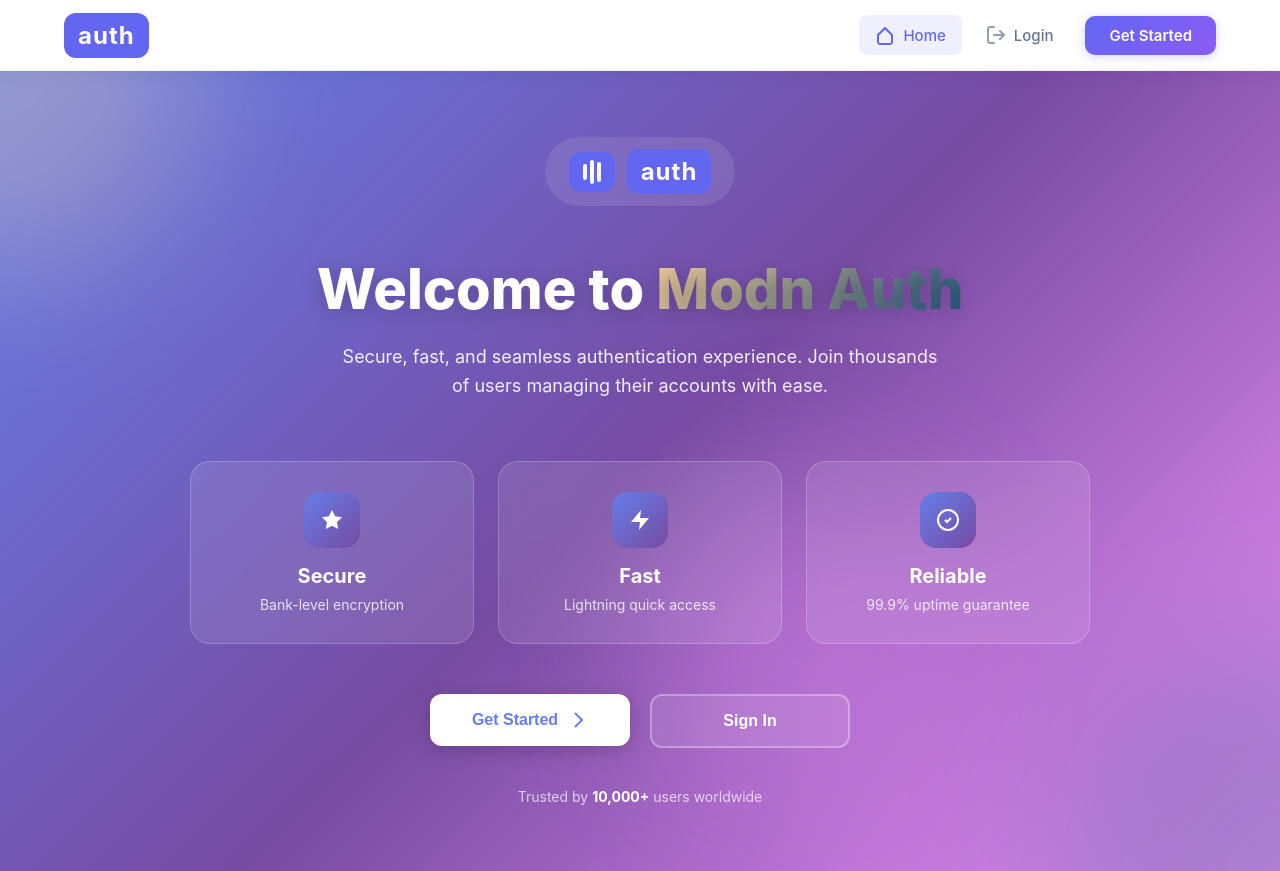
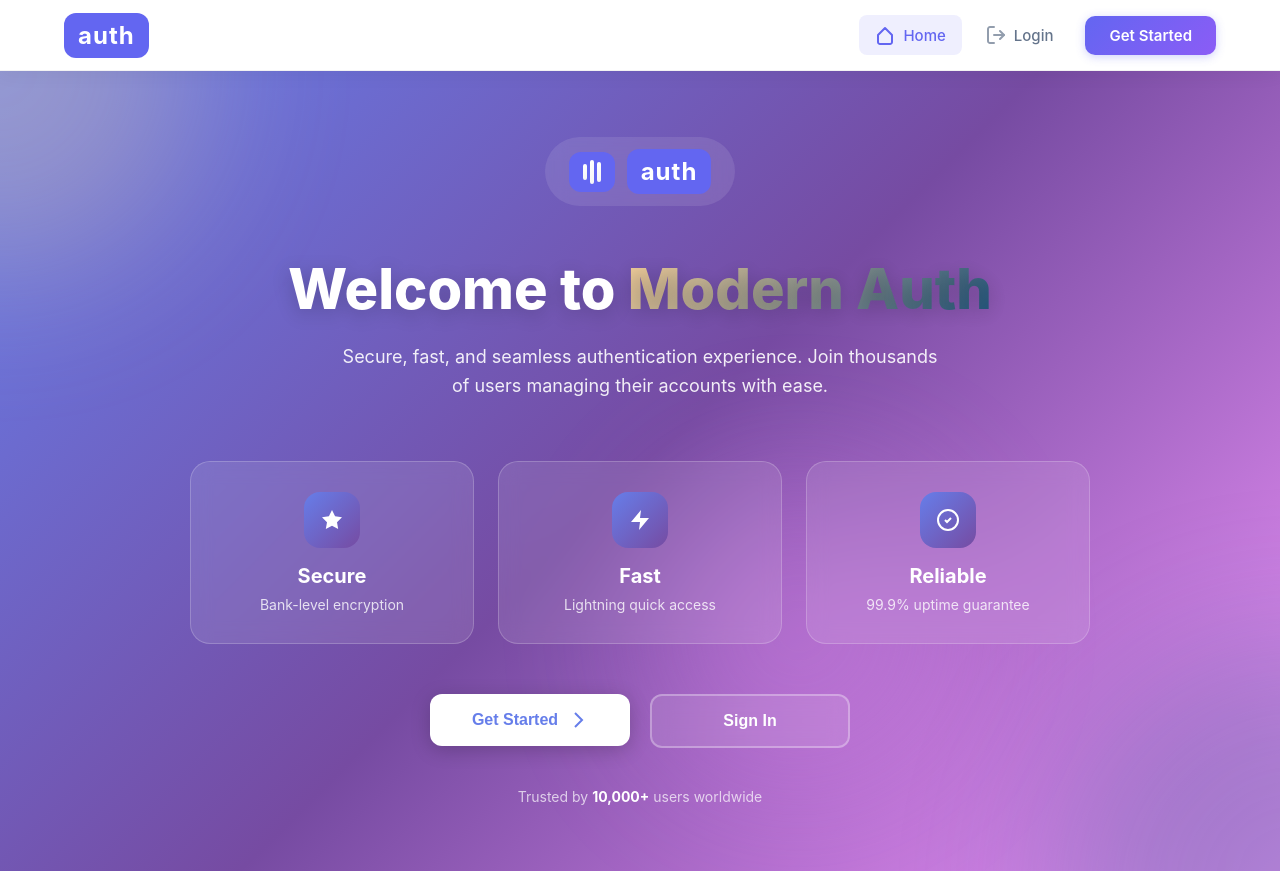
Before and after one commit to Afzaal162/AfzaalMERN1, a React (Create React App) app in the folder client/: page / in a window 1280 px wide. Built offline with nearby package versions, Linux system fonts and the light colour scheme; no server answers.

Commit message:
Update Home.jsx

```diff
--- a/client/src/components/Home.jsx
+++ b/client/src/components/Home.jsx
@@ -47,7 +47,7 @@ const Home = () => {
 
             <>
               <h1 className="hero-title">
-                Welcome to <span className="gradient-text">Modn Auth</span>
+                Welcome to <span className="gradient-text">Modern Auth</span>
               </h1>
               <p className="hero-description">
                 Secure, fast, and seamless authentication experience.
```
